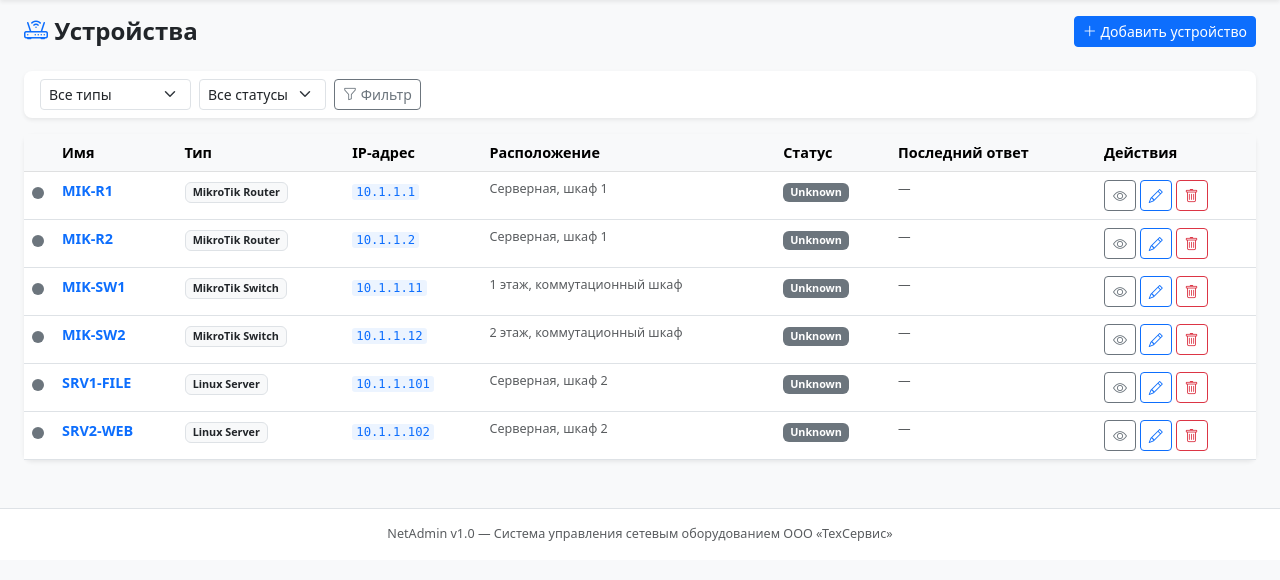
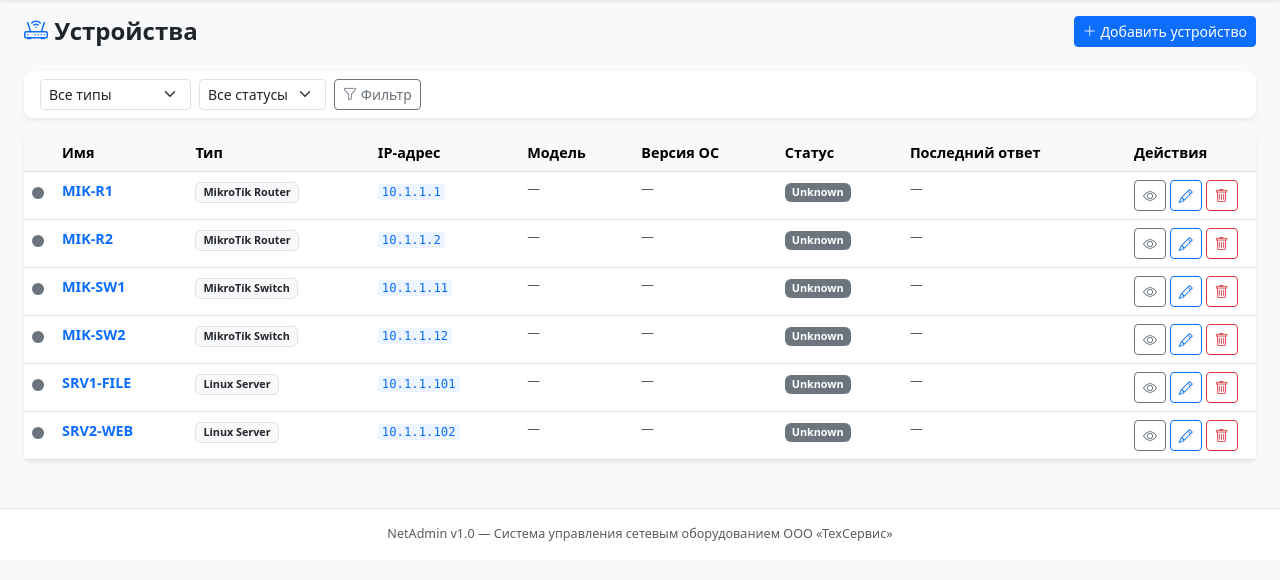
Before and after one commit to solarezz/netadmin, a Django app: page /devices/ in a window 1280 px wide. Shown: the part 54-634 px from the top of the page. Run offline with Django 4.2, Linux system fonts and the light colour scheme; a user stored in the database is signed in; data comes from the database, SQL or seed files in the repository; tables that the repository leaves empty hold one stand-in row (values such as "Sample post").

Commit message:
feat: add model/os_version columns to device list table

```diff
--- a/templates/devices/device_list.html
+++ b/templates/devices/device_list.html
@@ -46,10 +46,11 @@
                         <th>Имя</th>
                         <th>Тип</th>
                         <th>IP-адрес</th>
-                        <th>Расположение</th>
+                        <th>Модель</th>
+                        <th>Версия ОС</th>
                         <th>Статус</th>
                         <th>Последний ответ</th>
-                        <th style="width:160px">Действия</th>
+                        <th style="width:130px">Действия</th>
                     </tr>
                 </thead>
                 <tbody>
@@ -63,7 +64,20 @@
                         </td>
                         <td><span class="badge bg-light text-dark border">{{ device.get_device_type_display }}</span></td>
                         <td><code>{{ device.ip_address }}</code></td>
-                        <td class="text-muted small">{{ device.location|default:"—" }}</td>
+                        <td class="small text-muted">
+                            {% if device.model %}
+                                {{ device.model }}
+                            {% else %}
+                                <span class="text-muted">—</span>
+                            {% endif %}
+                        </td>
+                        <td class="small" style="max-width:180px; overflow:hidden; white-space:nowrap; text-overflow:ellipsis;" title="{{ device.os_version }}">
+                            {% if device.os_version %}
+                                {{ device.os_version|truncatechars:30 }}
+                            {% else %}
+                                <span class="text-muted">—</span>
+                            {% endif %}
+                        </td>
                         <td>
                             <span class="badge bg-{{ device.get_status_color }}">{{ device.get_status_display }}</span>
                         </td>
@@ -84,7 +98,7 @@
                     </tr>
                     {% empty %}
                     <tr>
-                        <td colspan="8" class="text-center py-5 text-muted">
+                        <td colspan="9" class="text-center py-5 text-muted">
                             <i class="bi bi-router fs-2 d-block mb-2"></i>
                             Устройства не найдены.<br>
                             <a href="{% url 'device-add' %}">Добавьте первое устройство</a> или
```
